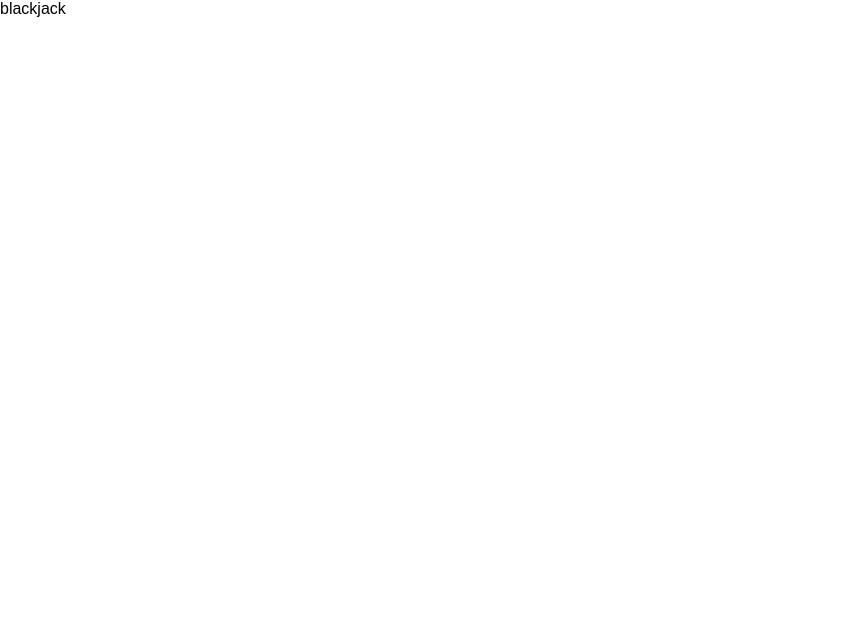
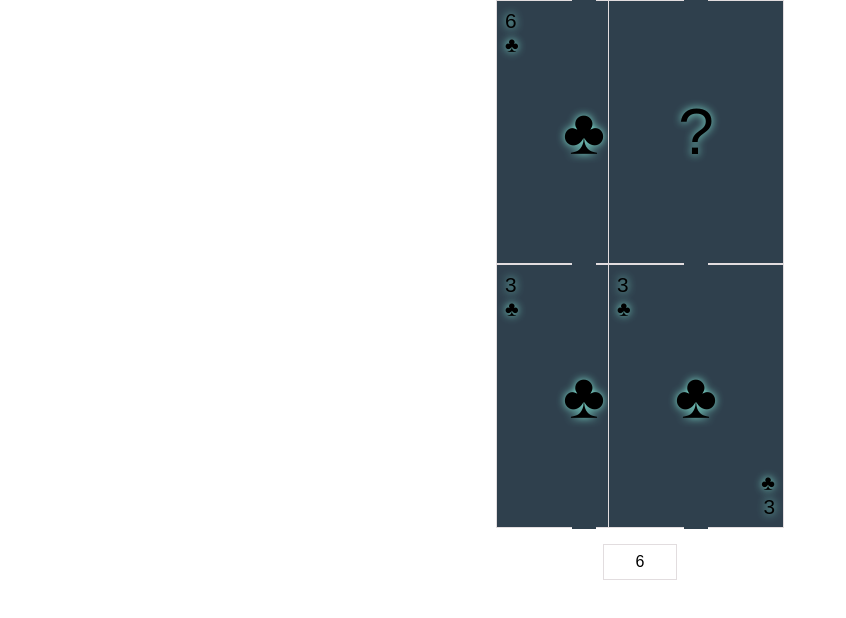
Before and after one commit to timdvlpr/blackjack, an Angular app: page / in a window 1280 px wide. Shown: the top 618 px of the page, without its empty margins (0-846 px from the left). Built offline with nearby package versions, Linux system fonts and the light colour scheme.

Commit message:
initializing of game added

```diff
--- a/src/app/app.component.html
+++ b/src/app/app.component.html
@@ -1 +1,7 @@
-<p>blackjack</p>
+<main>
+
+  <app-dealer [dealerHand]="dealerHand"></app-dealer>
+
+  <app-player [playerHands]="playerHands"></app-player>
+
+</main>
--- a/src/app/app.component.ts
+++ b/src/app/app.component.ts
@@ -1,8 +1,31 @@
-import { Component } from '@angular/core';
+import { Component, OnInit } from '@angular/core';
+import { Hand } from './models/hand';
+import { DeckService } from './services/deck.service';
 
 @Component({
   selector: 'app-root',
   templateUrl: './app.component.html',
   styleUrls: ['./app.component.scss']
 })
-export class AppComponent { }
+export class AppComponent implements OnInit {
+  dealerHand: Hand = new Hand([]);
+  playerHands: Hand[] = [new Hand([])];
+  currentHandIndex = 0;
+
+  constructor(private deckService: DeckService) {}
+
+  initGame(): void {
+    this.deckService.initDeckOfCards(6);
+    for (let i = 1; i < 5; i++) {
+      if (i % 2 === 0) {
+        this.playerHands[0].addCard(this.deckService.nextCard!, true);
+      } else {
+        this.dealerHand.addCard(this.deckService.nextCard!, false);
+      }
+    }
+  }
+
+  ngOnInit(): void {
+    this.initGame();
+  }
+}
```
